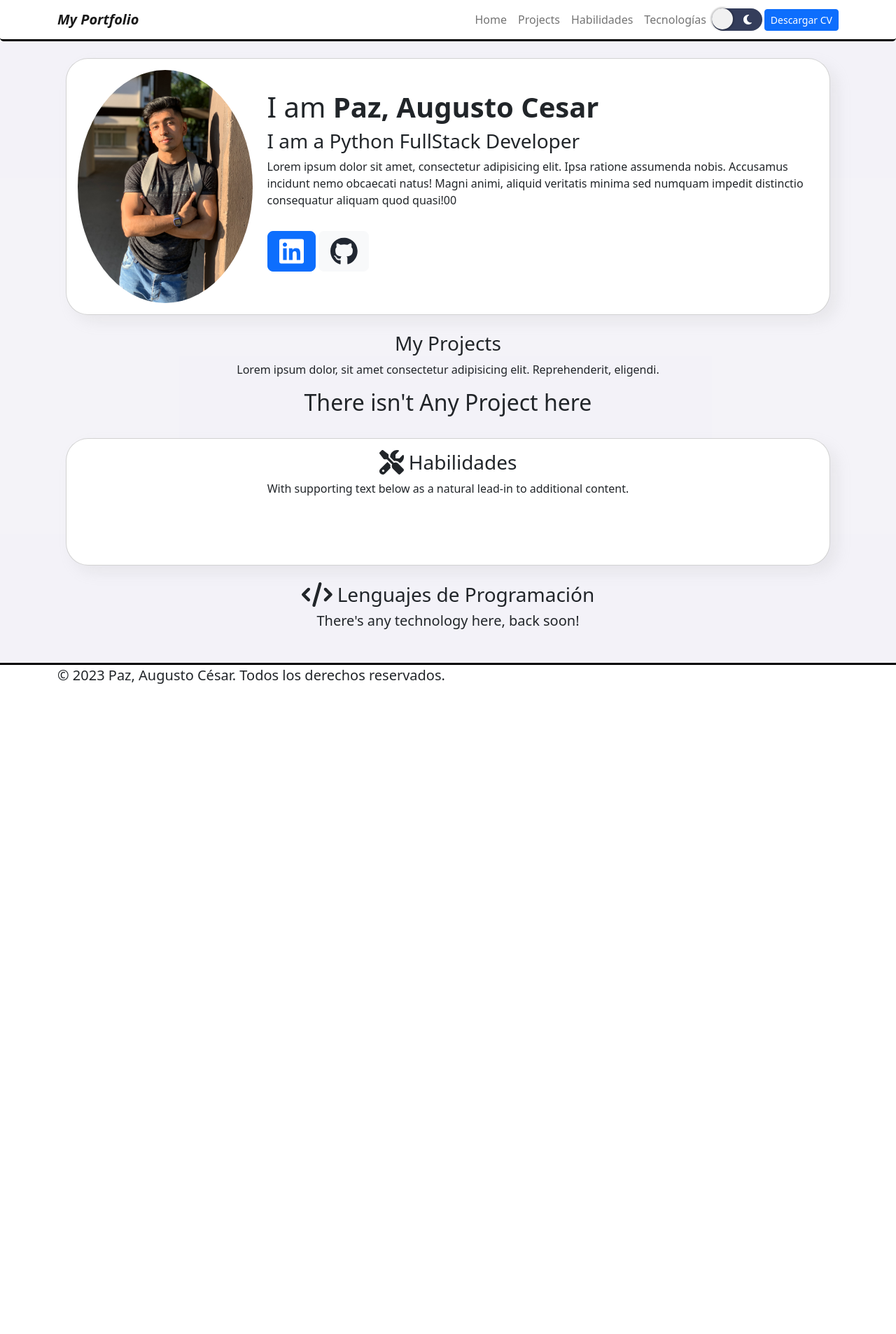
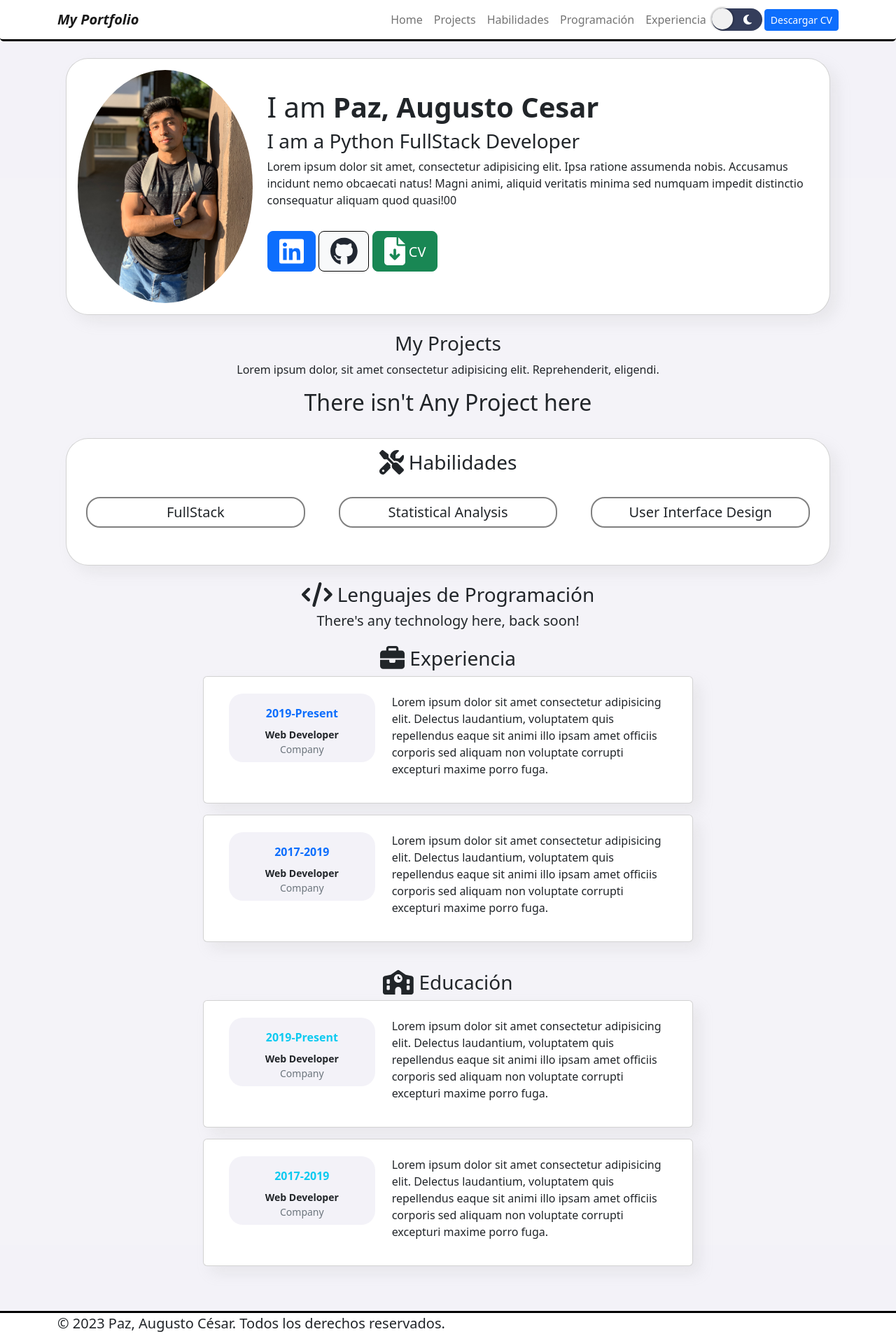
Before and after one commit to AugustP748/MyPortfolio, a Django app: page / in a window 1280 px wide. Shown: the whole page at 70% size. Before the commit the page ends 977 px from the top, so only its background shows below. Run offline with Django 4.2, Linux system fonts and the light colour scheme; data that the repository does not hold is empty; some libraries are stand-ins or nearby versions.

Commit message:
seccion de experiencia y eduación, btn cv, mejoras en general

```diff
--- a/MyPortfolio/Portfolio/static/css/style.css
+++ b/MyPortfolio/Portfolio/static/css/style.css
@@ -2,7 +2,7 @@
   --greyDarkTheme: #1c1c1e;
   --grayLightTheme: #f2f1f7e0;
 }
-/* Estilos para el modo claro */
+
 
 main{
   background-color: var(--grayLightTheme);
@@ -21,57 +21,27 @@ body.dark main {
   color: white;
 }
 
-.card-project img {
-  /* Actualmente sin funcionar*/
-  height: auto;
-  width: 200px;
-}
 
-/*
-.imagen-proyectos:hover{
-  filter: blur(3px);
-}*/
-
-
+/* ARREGLAR */
 .imagen-profile {
   /* No funciona actualmente */
   height: auto;
   width: 100px;
 }
 
+/* CARDS */
 .card {
   /* Estilos para las cards en modo claro */
   background-color: white;
-
-  /*border: 2px solid gray;*/ /* Estilo de borde deseado */
+  border: 2px solid gray; /* Estilo de borde deseado */
   /*border-radius: 5px;*/ /* Opcional: añade esquinas redondeadas al borde */
   box-shadow: 10px 10px 20px rgba(170, 170, 170, 0.16);
-  /*cursor: pointer;*/
-}
-
-.card-project{
-  cursor:pointer;
-  transition: all 0.3s;
-
-}
-
-.card-project:hover {
-  transform: scale(1.07);
 }
 
 body.dark .card {
   background: var(--greyDarkTheme);
   border-color: white;
 }
-/*
-body.dark .card p, body.dark .card h5 {
-  color: white;
-}*/
-
-/*
-body.dark .card:hover {
-  border-color: white;
-}*/
 
 .card-text {
   height: 50px;
@@ -83,6 +53,64 @@ body.dark .card:hover {
   width: auto;
 }
 
+/* CARDS PROFILE */
+.card-profile .btn-git{
+  border: 1px solid;
+}
+
+/* CARDS PROJECT */
+
+.card-project{
+  cursor:pointer;
+  transition: all 0.3s;
+
+}
+
+.card-project img {
+  /* Actualmente sin funcionar*/
+  height: auto;
+  width: 200px;
+}
+
+.card-project:hover {
+  transform: scale(1.07);
+}
+
+/* CARDS EXPERIENCE */
+.card-experience .card-body{
+  text-align: left;
+}
+
+.card-experience .container{
+  background-color: var(--grayLightTheme);
+  border-radius: 20px;
+}
+
+/*
+body.dark .card p, body.dark .card h5 {
+  color: white;
+}*/
+
+/*
+body.dark .card:hover {
+  border-color: white;
+}*/
+
+/* CONTAINER SKILL  */
+.container-skill{
+  background-color: white;
+  border: 2px solid gray;
+  border-radius: 20px;
+  transition: all 0.3s;
+}
+
+.container-skill:hover{
+  transform: scale(1.07);
+
+}
+
+
+/* NAVBAR */
 .navbar {
   border-bottom: 3px solid black; /* Estilo de borde deseado */
   border-radius: 0 0 5px 5px; /* Opcional: añade esquinas redondeadas al borde */
@@ -101,7 +129,7 @@ body.dark .navbar a:hover {
   color: white;
 }
 
-
+/* FOOTER */
 .footer {
   background-color: white;
   border-top: 3px solid black; /* Estilo de borde deseado */
@@ -116,8 +144,3 @@ body.dark .footer {
   background: var(--greyDarkTheme);
   border-color: white;
 }
-
-body.dark-mode .footer {
-  background-color: var(--greyDarkTheme);
-  border-top: 3px solid white; /* Estilo de borde deseado */
-}
--- a/MyPortfolio/Portfolio/templates/home.html
+++ b/MyPortfolio/Portfolio/templates/home.html
@@ -3,7 +3,7 @@
 {% block title %}My Portflio{% endblock %}
 {% block content %}
     <section id="section-home">
-        <div class="card card-body rounded-5 animate__animated animate__zoomIn" style="">
+        <div class="card card-profile card-body rounded-5 animate__animated animate__zoomIn" style="">
             <div class="row">
                 <div class="col-md-3">
                     <img style="width: 250px; height: auto; border-radius: 50%;" src="{% static 'portfolio/profile.JPEG' %}" alt="profile">
@@ -22,17 +22,20 @@
                     <a href="https://www.linkedin.com/in/augusto-p-698947159/" class="btn btn-primary btn-circle btn-lg my-3" target="_blank">
                         <i class="fa-brands fa-linkedin fa-2xl"></i>
                     </a>
-                    <a href="https://github.com/AugustP748" class="btn btn-light btn-circle btn-lg my-3" target="_blank">
+                    <a href="https://github.com/AugustP748" class="btn btn-light btn-circle btn-lg btn-git my-3" target="_blank">
                         <i class="fa-brands fa-github fa-2xl" style="color: #212731;"></i>
+                    </a>
+                    <a href="{% static 'portfolio/CV_PA.pdf' %}" class="btn btn-success btn-circle btn-lg my-3" target="_blank">
+                        <i class="fa-solid fa-file-arrow-down fa-2xl"></i> CV
                     </a>
                 </div>
             </div>
         </div>
     </section>
 
-    <section id="section-projects" class="row my-4 text-center justify-content-center">
+    <section id="section-projects" class="row my-4 text-center justify-content-center" data-aos="zoom-in">
 
-        <div data-aos="zoom-in-down">
+        <div>
             <h3>My Projects</h3>
             <p>Lorem ipsum dolor, sit amet consectetur adipisicing elit. Reprehenderit, eligendi.</p>
         </div>
@@ -41,7 +44,7 @@
             {% for project in projects %}
                 {% if project.visible %}
                     <div class="col-md-4 p-4">
-                        <div class="card card-project" data-aos="zoom-in">
+                        <div class="card card-project">
                             <img class="img-fluid card-img-top" src="{{project.image.url}}"
                             alt="{{project.title}}" style="width: auto; height: 200px;">
                             <div class="card-body">
@@ -64,10 +67,27 @@
 
     <section id="section-habilidades" data-aos="fade-up" data-aos-anchor-placement="bottom-bottom">
         <div class="card text-center rounded-5">
-
             <div class="card-body">
               <h3 class="card-title"><i class="fa-solid fa-screwdriver-wrench fa-lg"></i> Habilidades</h3>
-              <p class="card-text">With supporting text below as a natural lead-in to additional content.</p>
+                <div class=" row justify-content-center">
+                    <div class="col-md-4 p-4">
+                        <div class="container-skill">
+                            <h5 class="py-2 m-0">FullStack</h5>
+                        </div>
+                    </div>
+
+                    <div class="col-md-4 p-4">
+                        <div class="container-skill">
+                            <h5 class="py-2 m-0">Statistical Analysis</h5>
+                        </div>
+                    </div>
+
+                    <div class="col-md-4 p-4">
+                        <div class="container-skill">
+                            <h5 class="py-2 m-0">User Interface Design</h5>
+                        </div>
+                    </div>
+                </div>
             </div>
           </div>
     </section>
@@ -79,7 +99,7 @@
             {% if technologies %}
                 {% for tech in technologies %}
                     <div class="col-md-4 p-4">
-                        <div class="card">
+                        <div class="card card-tech">
                             <h5 class="card-title py-2 m-0">{{tech.name_Tech}}</h5>
                         </div>
                     </div>
@@ -88,4 +108,103 @@
                 <h5 class="card-title">There's any technology here, back soon!</h5>
             {% endif %}
     </section>
+
+    <section id="section-experience" class="row my-4 text-center justify-content-center" data-aos="fade-up">
+        <h3><i class="fa-solid fa-briefcase fa-lg"></i> Experiencia</h3>
+
+        <div class="card mb-3 card-experience" style="max-width: 700px;">
+            <div class="row">
+              <div class="col-md-4">
+                <div class="container text-center mb-4 mb-lg-0 m-4 p-2">
+                    <p class="text-primary fw-bolder mb-2 m-2">2019-Present</p>
+                    <p class="small fw-bolder m-0">Web Developer</p>
+                    <p class="small text-muted m-0">Company</p>
+                </div>
+              </div>
+              <div class="col-md-8">
+                <div class="card-body">
+                  <!--<h5 class="card-title">Card title</h5>-->
+                  <p class="card-text m-2">Lorem ipsum dolor sit amet consectetur adipisicing elit.
+                    Delectus laudantium, voluptatem quis repellendus eaque sit animi illo ipsam
+                    amet officiis corporis sed aliquam non voluptate corrupti excepturi maxime
+                    porro fuga.</p>
+
+                </div>
+              </div>
+            </div>
+          </div>
+
+          <div class="card mb-3 card-experience" style="max-width: 700px;">
+            <div class="row">
+              <div class="col-md-4">
+                <div class="container text-center mb-4 mb-lg-0 m-4 p-2">
+                    <p class="text-primary fw-bolder mb-2 m-2">2017-2019</p>
+                    <p class="small fw-bolder m-0">Web Developer</p>
+                    <p class="small text-muted m-0">Company</p>
+                </div>
+              </div>
+              <div class="col-md-8">
+                <div class="card-body">
+                  <!--<h5 class="card-title">Card title</h5>-->
+                  <p class="card-text m-2">Lorem ipsum dolor sit amet consectetur adipisicing elit.
+                    Delectus laudantium, voluptatem quis repellendus eaque sit animi illo ipsam
+                    amet officiis corporis sed aliquam non voluptate corrupti excepturi maxime
+                    porro fuga.</p>
+
+                </div>
+              </div>
+            </div>
+          </div>
+    </section>
+
+
+    <section id="section-education" class="row my-4 text-center justify-content-center" data-aos="fade-up">
+        <h3><i class="fa-solid fa-school fa-lg"></i> Educaci&oacuten</h3>
+
+        <div class="card mb-3 card-experience" style="max-width: 700px;">
+            <div class="row">
+              <div class="col-md-4">
+                <div class="container text-center mb-4 mb-lg-0 m-4 p-2">
+                    <p class="text-info fw-bolder mb-2 m-2">2019-Present</p>
+                    <p class="small fw-bolder m-0">Web Developer</p>
+                    <p class="small text-muted m-0">Company</p>
+                </div>
+              </div>
+              <div class="col-md-8">
+                <div class="card-body">
+                  <!--<h5 class="card-title">Card title</h5>-->
+                  <p class="card-text m-2">Lorem ipsum dolor sit amet consectetur adipisicing elit.
+                    Delectus laudantium, voluptatem quis repellendus eaque sit animi illo ipsam
+                    amet officiis corporis sed aliquam non voluptate corrupti excepturi maxime
+                    porro fuga.</p>
+
+                </div>
+              </div>
+            </div>
+          </div>
+
+          <div class="card mb-3 card-experience" style="max-width: 700px;">
+            <div class="row">
+              <div class="col-md-4">
+                <div class="container text-center mb-4 mb-lg-0 m-4 p-2">
+                    <p class="text-info fw-bolder mb-2 m-2">2017-2019</p>
+                    <p class="small fw-bolder m-0">Web Developer</p>
+                    <p class="small text-muted m-0">Company</p>
+                </div>
+              </div>
+              <div class="col-md-8">
+                <div class="card-body">
+                  <!--<h5 class="card-title">Card title</h5>-->
+                  <p class="card-text m-2">Lorem ipsum dolor sit amet consectetur adipisicing elit.
+                    Delectus laudantium, voluptatem quis repellendus eaque sit animi illo ipsam
+                    amet officiis corporis sed aliquam non voluptate corrupti excepturi maxime
+                    porro fuga.</p>
+
+                </div>
+              </div>
+            </div>
+          </div>
+    </section>
+
+
 {% endblock %}
--- a/MyPortfolio/Portfolio/templates/partials/navbar.html
+++ b/MyPortfolio/Portfolio/templates/partials/navbar.html
@@ -20,7 +20,11 @@
             <a class="nav-link" href="#section-habilidades">Habilidades</a>
           </li>
           <li class="nav-item">
-            <a class="nav-link" href="#section-tech">Tecnologías</a>
+            <a class="nav-link" href="#section-tech">Programación</a>
+          </li>
+
+          <li class="nav-item">
+            <a class="nav-link" href="#section-experience">Experiencia</a>
           </li>
 
           <li class="nav-item d-flex align-items-center" style="margin-right: 3px;">
```
